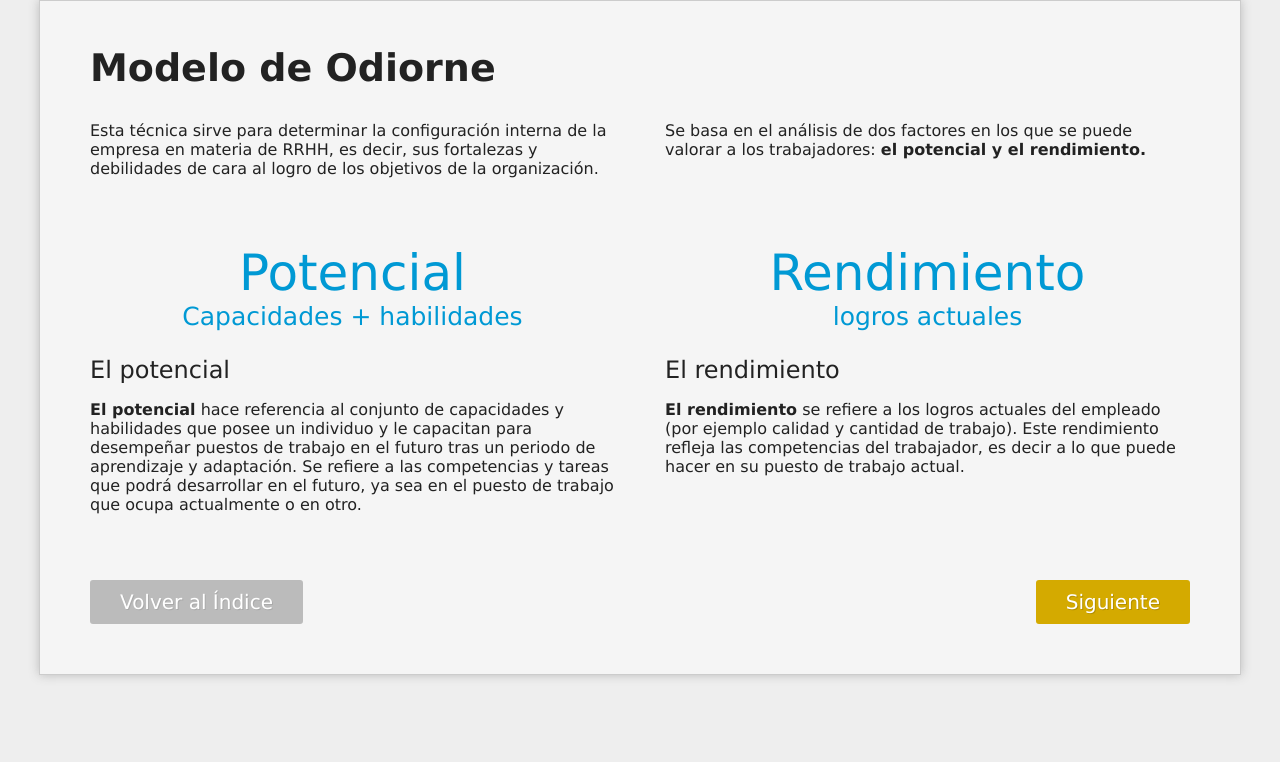
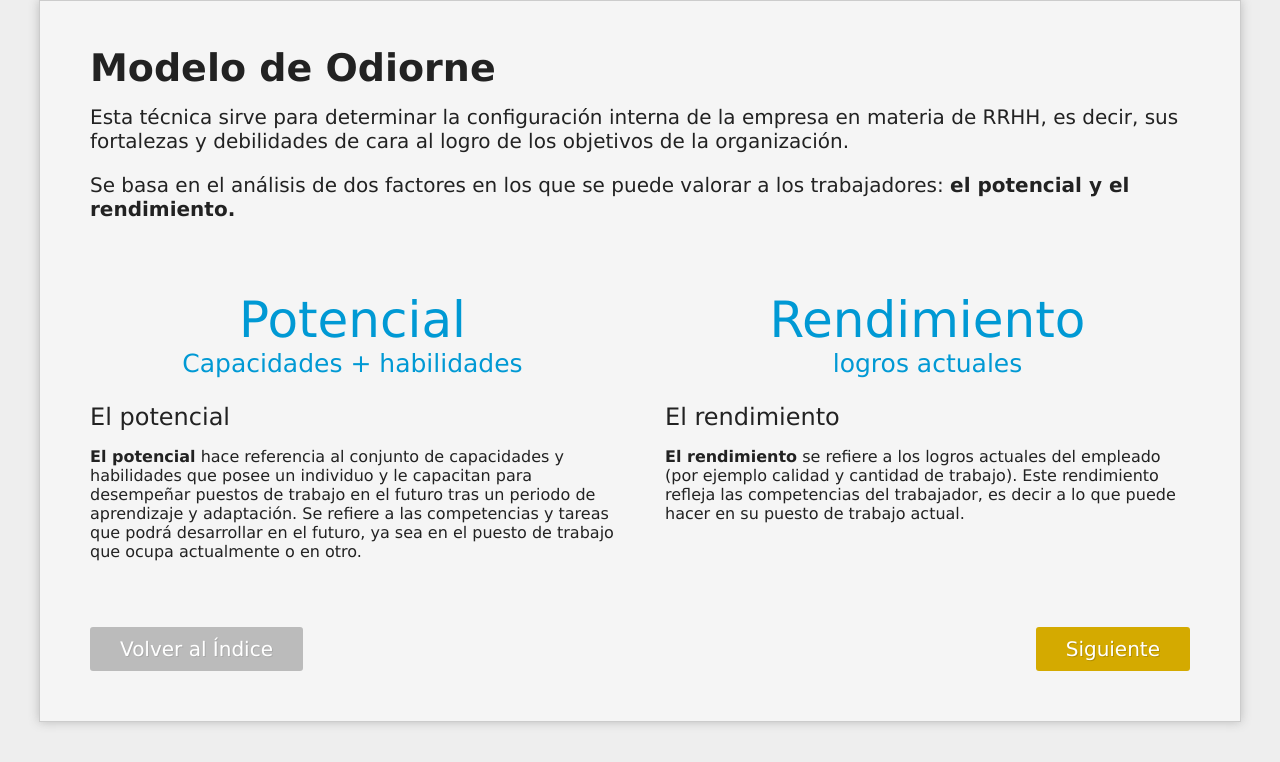
Before and after one commit to Sauco82/aprendiendo-frontend, a PHP site: page /pagina2.html in a window 1280 px wide. Shown: the top 762 px of the page. Run offline with PHP 8.4, Linux system fonts and the light colour scheme.

Commit message:
catetos cambiaos y pag 2 modificada

```diff
--- a/pagina2.html
+++ b/pagina2.html
@@ -11,8 +11,10 @@
 		<div class="container libro">
 			<h1>Modelo de Odiorne</h1>
 
-			<p class="izquierda">Esta técnica sirve para determinar la configuración interna de la empresa en materia de RRHH, es decir, sus fortalezas y debilidades de cara al logro de los objetivos de la organización.</p>
-			<p class="derecha">Se basa en el análisis de dos factores en los que se puede valorar a los trabajadores: <strong>el potencial y el rendimiento.</strong></p>
+			<div class="intro">
+				<p>Esta técnica sirve para determinar la configuración interna de la empresa en materia de RRHH, es decir, sus fortalezas y debilidades de cara al logro de los objetivos de la organización.</p>
+				<p>Se basa en el análisis de dos factores en los que se puede valorar a los trabajadores: <strong>el potencial y el rendimiento.</strong></p>
+			</div>
 
 			<div class="izquierda">
 				<div class="ultrarresumen">Potencial <small> Capacidades + habilidades</small></div>
--- a/style.css
+++ b/style.css
@@ -114,6 +114,8 @@ span.rendimiento_potencial {font-weight:normal;}
 
 
 
+.intro p{font-size: 20px}
+
 .ultrarresumen{
 	padding: 50px 50px 20px 50px;
 	font-size: 50px;
```
Also changed, not shown: pagina2c.html (+7 -6 lines).
